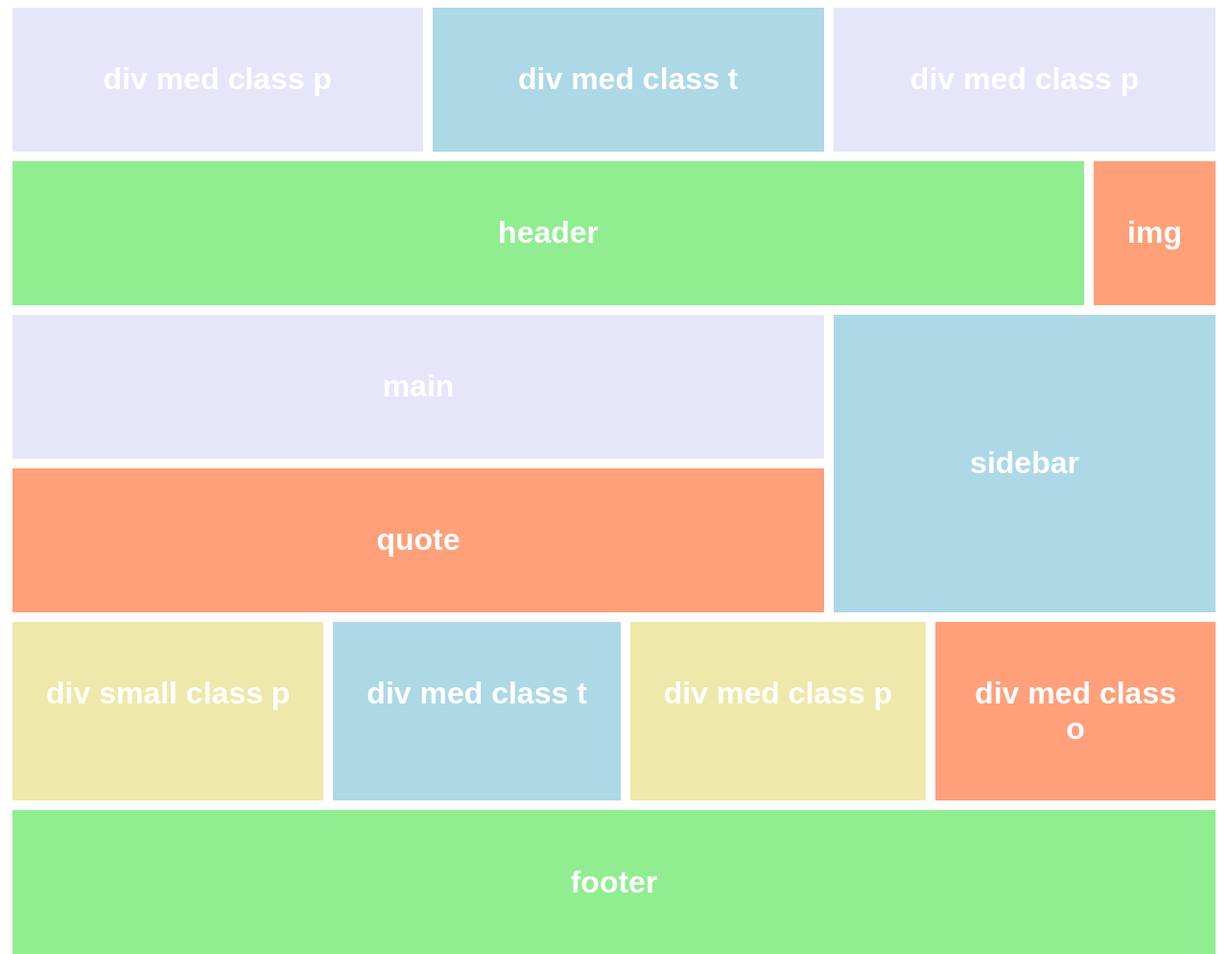
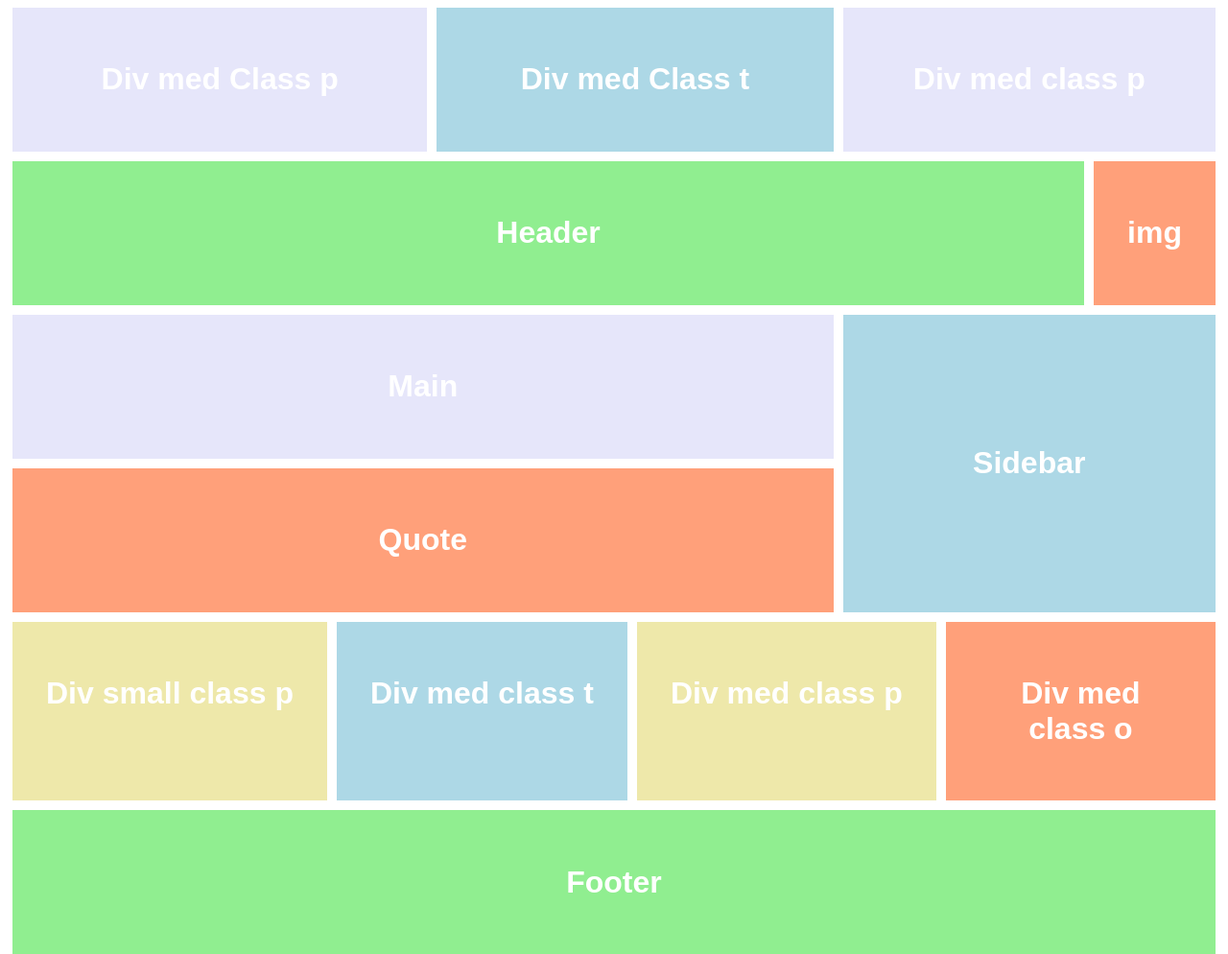
Before and after one commit to lilywojo/wireframe2, a plain HTML site: page index.html in a window 1280 px wide. Shown: the whole page at 96% size. Drawn offline with Linux system fonts and the light colour scheme.

Commit message:
Update index.html

```diff
--- a/index.html
+++ b/index.html
@@ -6,19 +6,19 @@
 <body>
  <div class="container">
 
-    <div class="boxone"><h1>div med class p</h1></div>
-    <div class="boxtwo"><h1>div med class t</h1></div>
-    <div class="boxthree"><h1>div med class p</h1></div>
-    <div class="boxfour"><h1>header</h1></div>
+    <div class="boxone"><h1>Div med Class p</h1></div>
+    <div class="boxtwo"><h1>Div med Class t</h1></div>
+    <div class="boxthree"><h1>Div med class p</h1></div>
+    <div class="boxfour"><h1>Header</h1></div>
     <div class="boxfive"><h1>img</h1></div>
-    <div class="boxsix"><h1>main</h1></div>
-    <div class="boxseven"><h1>sidebar</h1></div>
-    <div class="boxeight"><h1>quote</h1></div>
-    <div class="boxnine"><h1>div small class p</h1></div>
-    <div class="boxten"><h1>div med class t</h1></div>
-    <div class="boxeleven"><h1>div med class p</h1></div>
-    <div class="boxtwelve"><h1>div med class o</h1></div>
-    <div class="boxthirteen"><h1>footer</h1></div>
+    <div class="boxsix"><h1>Main</h1></div>
+    <div class="boxseven"><h1>Sidebar</h1></div>
+    <div class="boxeight"><h1>Quote</h1></div>
+    <div class="boxnine"><h1>Div small class p</h1></div>
+    <div class="boxten"><h1>Div med class t</h1></div>
+    <div class="boxeleven"><h1>Div med class p</h1></div>
+    <div class="boxtwelve"><h1>Div med class o</h1></div>
+    <div class="boxthirteen"><h1>Footer</h1></div>
 
 
 
```
